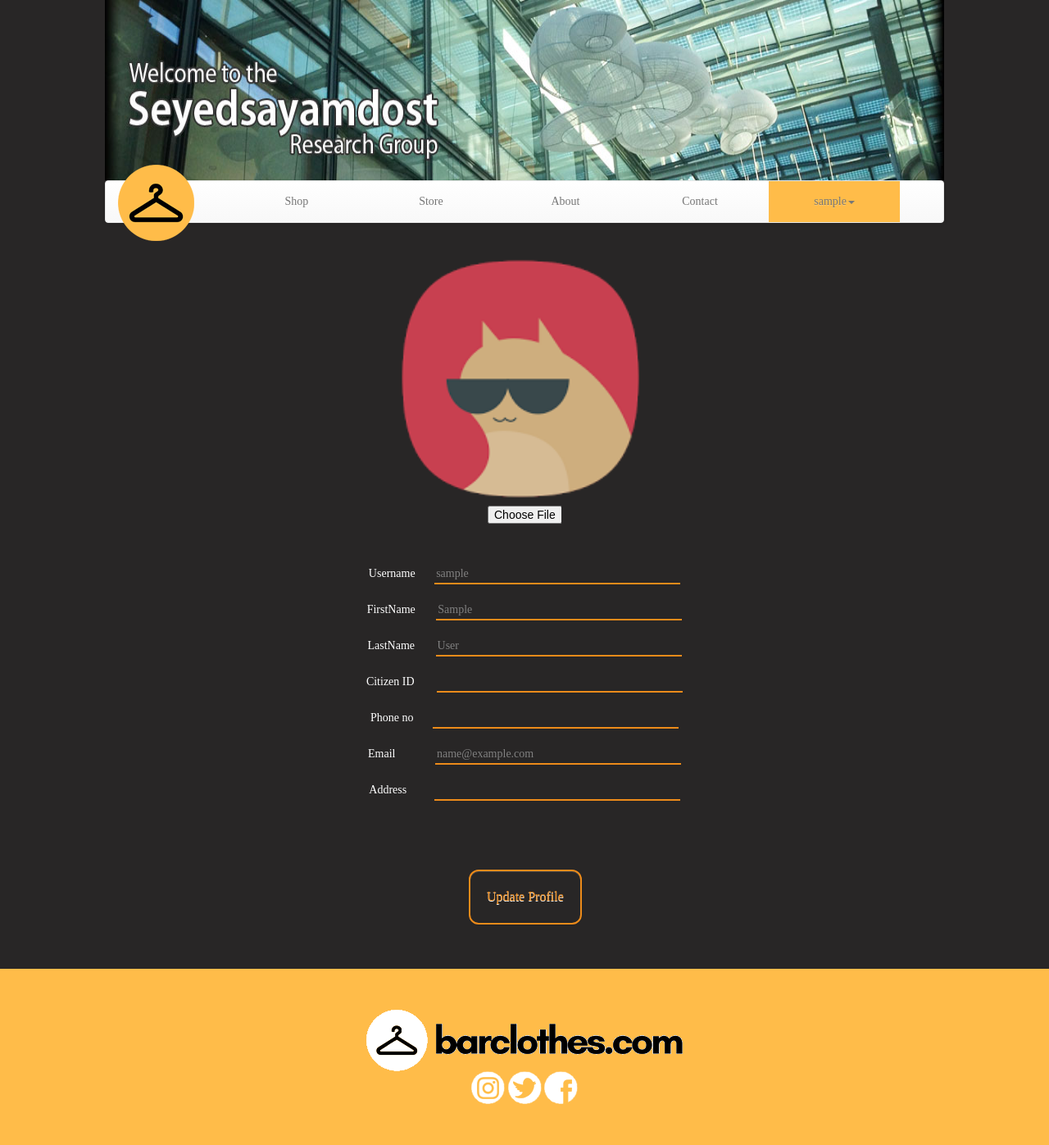
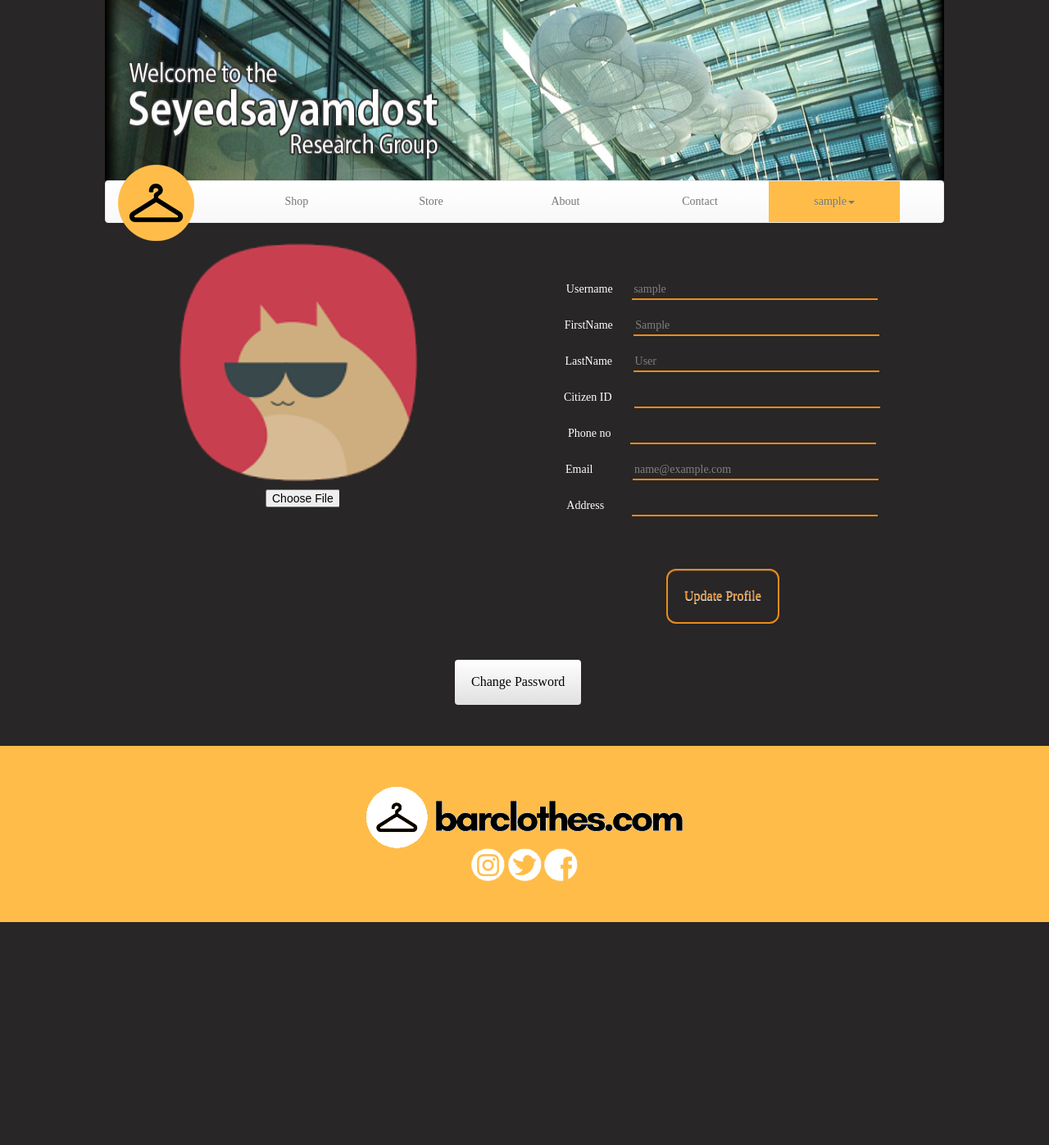
Before and after one commit to iitim/BarClothes, a Django app: page /profiles/ in a window 1280 px wide. Shown: the whole page at 82% size. After the commit the page ends 1125 px from the top, so only its background shows below. Run offline with Django 3.2, Linux system fonts and the light colour scheme; the visitor is signed in with stand-in values (Sample User, id 1); some libraries are stand-ins or nearby versions; some web fonts are replaced.

Commit message:
profiles layout fixed

```diff
--- a/src/user_profile/templates/change_password.html
+++ b/src/user_profile/templates/change_password.html
@@ -42,7 +42,6 @@
 
             <div class="update-button-pass">
                 <button class="btn btn-default update-profile" type="submit" name="password_change_form" value="password_change_form">Change Password</button>
-                <!-- <button type="submit">Save changes</button>                 -->
             </div>
         </div>
     </form>
--- a/src/user_profile/templates/profile.html
+++ b/src/user_profile/templates/profile.html
@@ -10,17 +10,23 @@
 
 {% block content %}
 <body class="profile">
+	<div class="container-fluid">
 		<form action="{% url 'user_profile:profile' %}" method="POST">
 			{% csrf_token %}
 			<div class="profile-page">
+				<div class="row">
+					<div class="col-md-6">
 						<div class="edit-profile">
-				<div class="show profile">
+							<div class="show">
 								<div class="image-profile"><img src="{% static 'img/icon.png'%}" class="profile-pic"></div>
 								<div class="pic-edit">
 									<input type="file" accept="image/*" name="pic-input" class="edit-pic">
 								</div>
 							</div>
+						</div>
+					</div>
 
+					<div class="col-md-6">
 						<div class="edit-text">
 							<div class="edit-text-div">
 								{{ edit_profile_form.username.errors }}
@@ -70,11 +76,11 @@
 								{{ edit_profile_form.email.errors }}
 							</div>
 
-					<div class="edit-text-div"><span class="fix-edit-text">Address</span>
+							<div class="edit-text-div">
+								<span class="fix-edit-text">Address</span>
 								{{ edit_profile_form.address.errors }}
 								<div class="edit-input-text">
 									{{ edit_profile_form.address }}
-						</div>
 								</div>
 							</div>
 						</div>
@@ -83,8 +89,19 @@
 							<button class="btn btn-default update-profile" type="submit" name="profile" value="profile">Update Profile</button>
 						</div>
 					</div>
+				</div>
+			</div>
 		</form>
-	<script src="{% static 'javascript/jquery.min.js' %}"></script>
-	<script src="{% static 'javascript/bootstrap.min.js' %}"></script>
+		<div class="row">
+			<div class="update-button">
+				<a href="{% url 'user_profile:change_password' %}" class="btn btn-default update-profile ">Change Password</a>
+			</div>
+		</div>
+	</div>
+	<!-- <script src="{% static 'javascript/jquery.min.js' %}"></script> -->
+	<!-- <script src="{% static 'javascript/bootstrap.min.js' %}"></script> -->
+	<script src="https://ajax.googleapis.com/ajax/libs/jquery/3.2.1/jquery.min.js"></script>
+	<script src="https://maxcdn.bootstrapcdn.com/bootstrap/3.3.7/js/bootstrap.min.js"></script>
+
 </body>
 {% endblock %}
--- a/src/user_profile/urls.py
+++ b/src/user_profile/urls.py
@@ -12,5 +12,5 @@ urlpatterns = [
     url(r'^change_password/$', views.change_password, name='change_password'),
     # url(r'^change-password/profile$', views.profile),
     url(r'^cancel$', views.cancel, name='cancel'),
-     url(r'^profile/(?P<pk>\d+)/$', views.view_profile, name='view_profile_with_pk')
+    url(r'^profile/(?P<pk>\d+)/$', views.view_profile, name='view_profile_with_pk')
 ]
--- a/src/user_profile/views.py
+++ b/src/user_profile/views.py
@@ -8,7 +8,6 @@ from django.contrib.auth.decorators import login_required
 from django.contrib.auth.forms import UserChangeForm, PasswordChangeForm,UserCreationForm
 from django.contrib import messages
 from django.contrib.auth import update_session_auth_hash
-
 
 from main.models import UserExtendData
 from .forms import EditProfileForm
--- a/static/static/css/profile.css
+++ b/static/static/css/profile.css
@@ -149,7 +149,7 @@ div.pic-edit{
 div.edit-text{
   margin-top:50px;
   display:inline-block;
-  width:800px;
+  /* width:800px; */
 }
 
 span.fix-edit-text{
@@ -231,18 +231,19 @@ button.btn.btn-default.update-profile{
   cursor:pointer;
 }
 
-button.btn.btn-default.uodate-profile:hover{
+button.btn.btn-default.update-profile:hover{
   color:white;
 }
 
 div.edit-profile{
   background:transparent;
   margin-bottom:20px;
-  width:1024px;
+  /* width:1024px; */
 }
 
 div.profile-page{
   height:inherit;
+  /* width:1024px; */
 }
 
 span.pass-text{
@@ -358,3 +359,26 @@ input.input-edit-text2{
   border-left:transparent;
   border-right:transparent;
 }
+
+a.btn.btn-default{
+  background-color:#d3d3d3;
+  border:none;
+  color:black;
+  padding:16px 20px;
+  text-align:center;
+  text-decoration:none;
+  display:inline-block;
+  font-size:16px;
+  margin-right:auto;
+  transition-duration:0.4s;
+  cursor:pointer;
+}
+
+a.btn.btn-default:hover{
+  background-color:#dcd7d7;
+  color:rgb(255,255,256);
+}
+
+.row {
+  width: 100%;
+}
```
Also changed, not shown: 2 other files. Lines whose indentation alone changed are shown as unchanged.
